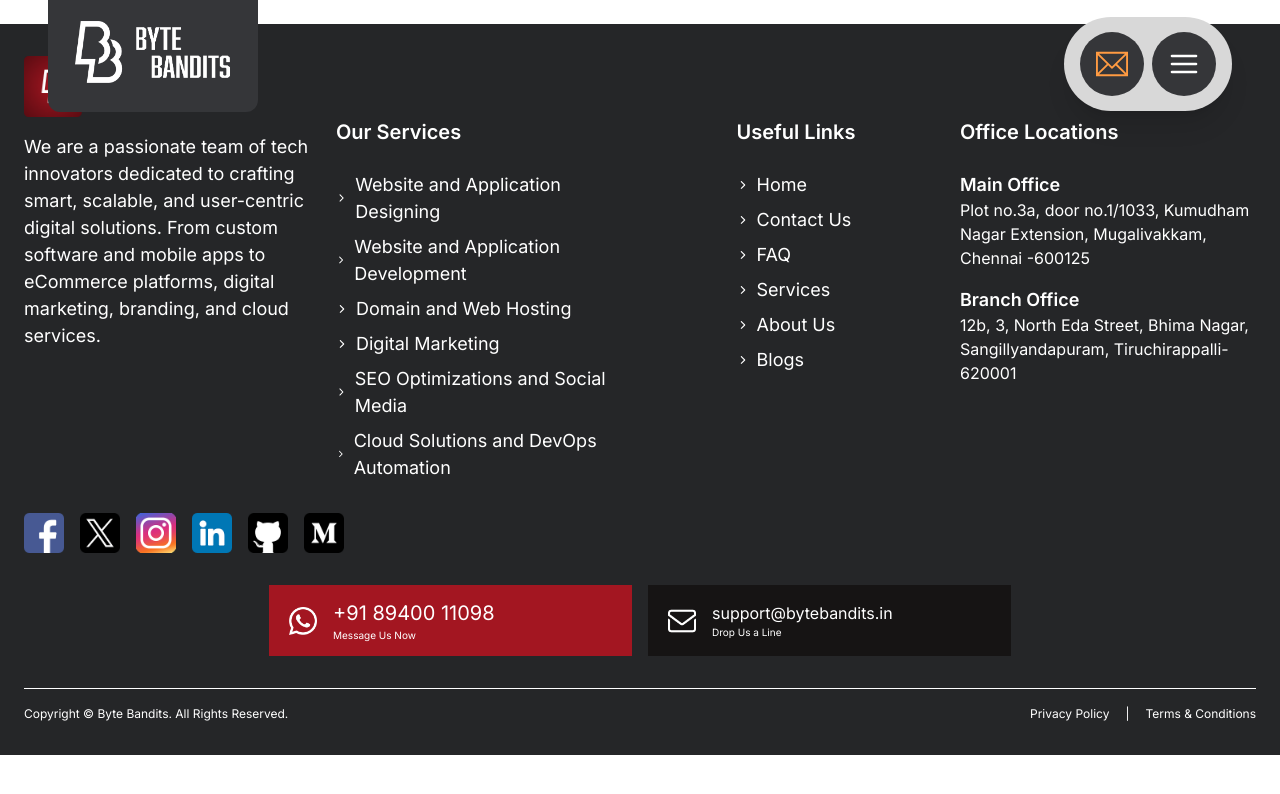
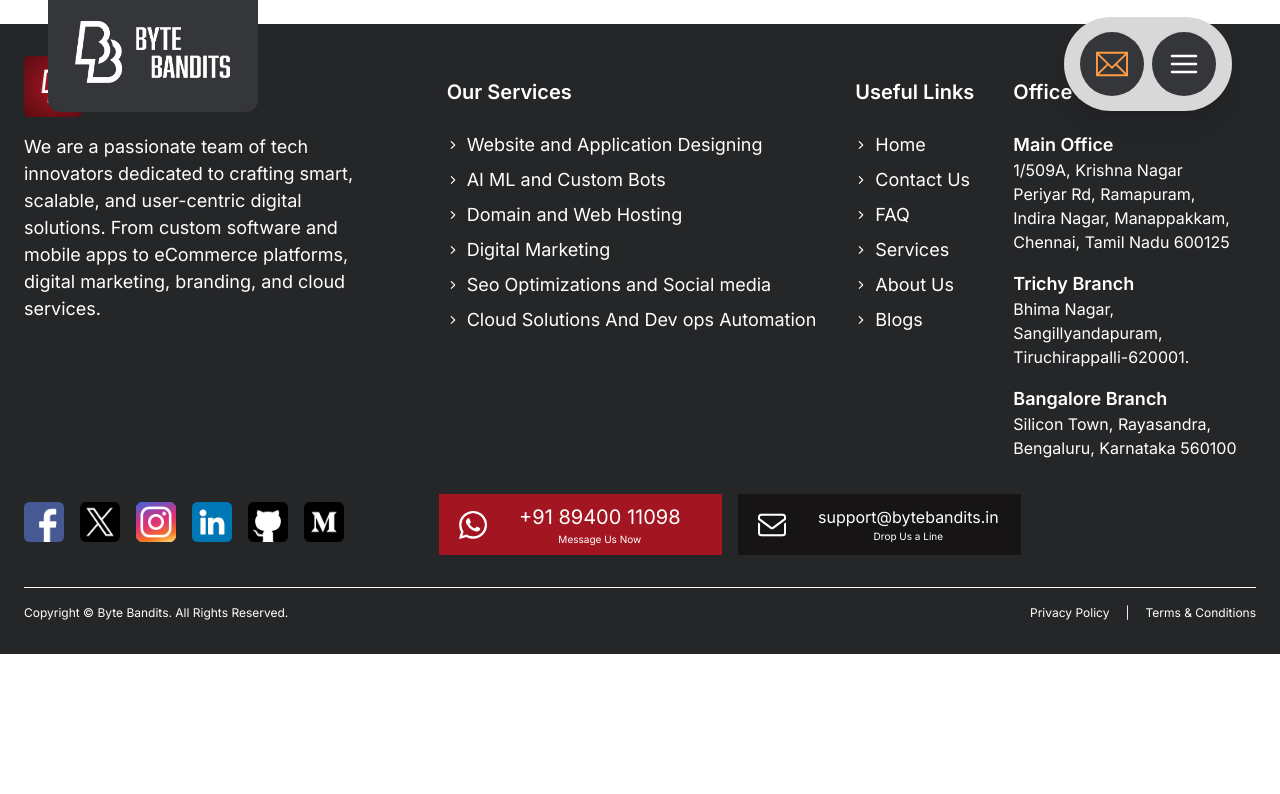
Before and after one commit to Byte-Bandits-India/ByteBandits, a Next.js app: page /about in a window 1280 px wide. Shown: the top 794 px of the page. Built offline with nearby package versions, Linux system fonts and the light colour scheme.

Commit message:
Update Footer.tsx

```diff
--- a/src/components/layout/Footer.tsx
+++ b/src/components/layout/Footer.tsx
@@ -4,55 +4,57 @@
 
 export default function Footer() {
   const socialMedia = [
-        { name: 'Facebook', href: 'https://facebook.com', icon: '/icons/social_media/Facebook.png' },
-        { name: 'Twitter', href: 'https://twitter.com', icon: '/icons/social_media/X.png' },
-        { name: 'Instagram', href: 'https://instagram.com', icon: '/icons/social_media/Instagram.png' },
-        { name: 'LinkedIn', href: 'https://linkedin.com', icon: '/icons/social_media/Linkdin.png' },
-        { name: 'GitHub', href: 'https://GitHub.com', icon: '/icons/social_media/Github.png' },
-        { name: 'Medium', href: 'https://medium.com', icon: '/icons/social_media/Medium.png' },
+    { name: "Facebook", href: "https://facebook.com", icon: "/icons/social_media/Facebook.png" },
+    { name: "Twitter", href: "https://twitter.com", icon: "/icons/social_media/X.png" },
+    { name: "Instagram", href: "https://instagram.com", icon: "/icons/social_media/Instagram.png" },
+    { name: "LinkedIn", href: "https://linkedin.com", icon: "/icons/social_media/Linkdin.png" },
+    { name: "GitHub", href: "https://github.com", icon: "/icons/social_media/Github.png" },
+    { name: "Medium", href: "https://medium.com", icon: "/icons/social_media/Medium.png" },
   ];
 
   return (
     <footer className="bg-[#252628] px-6 py-8 text-white overflow-x-hidden">
       {/* Mobile View */}
       <div className="md:hidden">
-                {/* Logo */}
         <div>
           <Image src="/logo_red.png" alt="Logo" width={156} height={61} />
-                    <p className="text-[14px] lg:text-[18px] text-left mt-[38px] font-normal tracking-[-0.02em]">
-                        We are a passionate team of tech innovators dedicated to crafting smart, scalable, and user-centric digital solutions. From custom software and mobile apps to eCommerce platforms, digital marketing, branding, and cloud services.
+          <p className="text-[14px] text-left mt-[38px] font-normal tracking-[-0.02em]">
+            We are a passionate team of tech innovators dedicated to crafting smart, scalable, and
+            user-centric digital solutions. From custom software and mobile apps to eCommerce
+            platforms, digital marketing, branding, and cloud services.
           </p>
         </div>
 
-                {/* Social Media */}
         <div className="flex gap-4 my-8">
           {socialMedia.map((social) => (
-                        <Link key={social.name} href={social.href} target="_blank" rel="noopener noreferrer" className="hover:scale-110 transition-transform">
-                            <Image
-                                src={social.icon}
-                                alt={social.name}
-                                width={24}
-                                height={24}
-                            />
+            <Link
+              key={social.name}
+              href={social.href}
+              target="_blank"
+              rel="noopener noreferrer"
+              className="hover:scale-110 transition-transform"
+            >
+              <Image src={social.icon} alt={social.name} width={24} height={24} />
             </Link>
           ))}
         </div>
 
-                {/* Our Services */}
         <div className="mt-8">
           <h2 className="text-[18px] font-semibold mb-6">Our Services</h2>
           <ul className="text-[12px] pl-2 list-none space-y-2">
             {[
               { name: "Website and Application Designing", href: "/services/website-design" },
-                            { name: "Website and Application Development", href: "/services/website-development" },
+              { name: "AI ML and Custom Bots", href: "/services/ai-ml-bots" },
               { name: "Domain and Web Hosting", href: "/services/domain-hosting" },
               { name: "Digital Marketing", href: "/services/digital-marketing" },
-                            { name: "SEO Optimizations and Social Media", href: "/services/seo-social" },
-                            { name: "Cloud Solutions and DevOps Automation", href: "/services/cloud-devops" },
+              { name: "Seo Optimizations and Social media", href: "/services/seo-social" },
+              { name: "Cloud Solutions And Dev ops Automation", href: "/services/cloud-devops" },
             ].map((service) => (
               <li key={service.name} className="flex items-center gap-2">
                 <IoIosArrowForward size={12} className="shrink-0" />
-                                <Link href={service.href} className="hover:underline">{service.name}</Link>
+                <Link href={service.href} className="hover:underline">
+                  {service.name}
+                </Link>
               </li>
             ))}
           </ul>
@@ -60,7 +62,6 @@
 
         {/* Useful Links and Office Locations */}
         <div className="mt-8 grid grid-cols-2 text-left">
-                    {/* Useful Links */}
           <div className="text-left justify-self-start">
             <h2 className="text-[16px] font-semibold mb-[25px]">Useful Links</h2>
             <div className="space-y-4 pl-2">
@@ -74,35 +75,67 @@
               ].map((link) => (
                 <div key={link.name} className="flex items-center gap-2">
                   <IoIosArrowForward size={12} className="shrink-0" />
-                                    <Link href={link.href} className="text-[12px] hover:underline">{link.name}</Link>
+                  <Link href={link.href} className="text-[12px] hover:underline">
+                    {link.name}
+                  </Link>
                 </div>
               ))}
             </div>
           </div>
 
-                    {/* Office Locations */}
           <div>
             <h2 className="text-[16px] font-semibold mb-6">Office Locations</h2>
             <div>
               <h3 className="text-[12px] font-semibold mb-1">Main Office</h3>
               <p className="text-[12px] whitespace-pre-line">
-                                Plot no.3a, door no.1/1033,
-                                Kumudham Nagar Extension,
-                                Mugalivakkam,
-                                Chennai -600125
+                1/509A, Krishna Nagar
+                {"\n"}Periyar Rd, Ramapuram,
+                {"\n"}Indira Nagar, Manappakkam,
+                {"\n"}Chennai, Tamil Nadu 600125
               </p>
-                            <h3 className="text-[12px] font-semibold mb-1 mt-4">Branch Office</h3>
+              <h3 className="text-[12px] font-semibold mb-1 mt-4">Trichy Branch</h3>
               <p className="text-[12px] whitespace-pre-line">
-                                12b, 3, North Eda Street,
                 Bhima Nagar,
-                                Sangillyandapuram,
-                                Tiruchirappalli-620001
+                {"\n"}Sangillyandapuram,
+                {"\n"}Tiruchirappalli-620001.
+              </p>
+              <h3 className="text-[12px] font-semibold mb-1 mt-4">Bangalore Branch</h3>
+              <p className="text-[12px] whitespace-pre-line">
+                Silicon Town, Rayasandra,
+                {"\n"}Bengaluru, Karnataka 560100
               </p>
             </div>
           </div>
         </div>
+<div className="flex flex-col md:flex-row md:gap-4 mt-8 justify-center items-center md:ml-[180px] md:mt-[-80px]">
+          <div className="bg-[#A31621] w-[100%] md:w-[283px] h-[61px] flex items-center px-5">
+            <Image
+              src="/icons/Whatsapp.png"
+              alt="WhatsApp icon"
+              width={28}
+              height={28}
+              className=" ml-5"
+            />
+            <div className="mx-auto">
+              <h1 className="text-white text-center text-[16px]">+91 89400 11098</h1>
+              <p className="text-[10px] text-center">Message Us Now</p>
+            </div>
+          </div>
 
-                {/* Footer Bottom - Mobile */}
+          <div className="bg-[#161414] w-[100%] md:w-[283px] h-[61px] flex items-center px-5">
+            <Image
+              src="/icons/White_mail.png"
+              alt="Mail icon"
+              width={28}
+              height={28}
+              className="mx-auto"
+            />
+            <div className="text-center mx-auto">
+              <h1 className="text-white text-[16px]">support@bytebandits.in</h1>
+              <p className="text-[10px]">Drop Us a Line</p>
+            </div>
+          </div>
+        </div>
         <div className="mt-8 border-t border-[#FFFFFF] pt-4">
           <p className="text-[12px] text-center">
             Copyright © Byte Bandits. All Rights Reserved.
@@ -112,38 +145,51 @@
 
       {/* Desktop View */}
       <div className="hidden md:block max-w-[1420px] mx-auto">
-                <Image src="/logo_white.png" alt="Logo" width={156} height={61} className="xl:h-[61px] xl:w-[220px]" />
-                <div className="grid grid-cols-1 md:grid-cols-4 gap-4">
-                    {/* 1 - Logo + About + Social Media */}
-                    <div>
+        <Image
+          src="/logo_white.png"
+          alt="Logo"
+          width={156}
+          height={61}
+          className="xl:h-[61px] xl:w-[220px]"
+        />
+        <div className="flex flex-col lg:flex-row gap-4 ">
+          {/* 1 - About */}
+          <div className="lg:w-[30%] mr-8">
             <p className="mt-4 text-[14px] xl:text-[18px]">
-                            We are a passionate team of tech innovators dedicated to crafting smart, scalable, and user-centric digital solutions. From custom software and mobile apps to eCommerce platforms, digital marketing, branding, and cloud services.
+              We are a passionate team of tech innovators dedicated to crafting smart, scalable, and
+              user-centric digital solutions. From custom software and mobile apps to eCommerce
+              platforms, digital marketing, branding, and cloud services.
             </p>
           </div>
 
           {/* 2 - Our Services */}
-                    <div>
-                        <h2 className="text-[18px] xl:text-[20px] font-semibold mb-4 md:mb-6">Our Services</h2>
+          <div className="lg:w-[70%] flex justify-start gap-20 lg:gap-0 mt-10 lg:justify-around lg:mt-[-30px] ">
+          <div className=" relative top-[-10px]">
+            <h2 className="text-[18px] xl:text-[20px] font-semibold mb-4 md:mb-6">
+              Our Services
+            </h2>
             <ul className="space-y-2 text-[12px] xl:text-[18px]">
               {[
-                                { name: "Website and Application Designing", href: "/services/website-design" },
-                                { name: "Website and Application Development", href: "/services/website-development" },
-                                { name: "Domain and Web Hosting", href: "/services/domain-hosting" },
-                                { name: "Digital Marketing", href: "/services/digital-marketing" },
-                                { name: "SEO Optimizations and Social Media", href: "/services/seo-social" },
-                                { name: "Cloud Solutions and DevOps Automation", href: "/services/cloud-devops" },
-                            ].map((service) => (
-                                <li key={service.name} className="flex items-center gap-2">
+                "Website and Application Designing",
+                "AI ML and Custom Bots",
+                "Domain and Web Hosting",
+                "Digital Marketing",
+                "Seo Optimizations and Social media",
+                "Cloud Solutions And Dev ops Automation",
+              ].map((item) => (
+                <li key={item} className="flex items-center gap-2">
                   <IoIosArrowForward size={12} />
-                                    <Link href={service.href} className="hover:underline">{service.name}</Link>
+                  <span>{item}</span>
                 </li>
               ))}
             </ul>
           </div>
 
           {/* 3 - Useful Links */}
-                    <div>
-                        <h2 className="text-[16px] xl:text-[20px] font-semibold mb-4 md:mb-6">Useful Links</h2>
+          <div className="relative top-[-10px]">
+            <h2 className="text-[16px] xl:text-[20px] font-semibold mb-4 md:mb-6">
+              Useful Links
+            </h2>
             <ul className="space-y-2 text-[12px] xl:text-[18px]">
               {[
                 { name: "Home", href: "/" },
@@ -155,33 +201,38 @@
               ].map((link) => (
                 <li key={link.name} className="flex items-center gap-2">
                   <IoIosArrowForward size={12} />
-                                    <Link href={link.href} className="hover:underline">{link.name}</Link>
+                  <Link href={link.href} className="hover:underline">
+                    {link.name}
+                  </Link>
                 </li>
               ))}
             </ul>
           </div>
 
           {/* 4 - Office Locations */}
-                    <div>
-                        <h2 className="text-[16px] xl:text-[20px] font-semibold mb-4 md:mb-6">Office Locations</h2>
+          <div className="relative top-[-10px]">
+            <h2 className="text-[16px] xl:text-[20px] font-semibold mb-4 md:mb-6">
+              Office Locations
+            </h2>
             <div className="text-[12px] space-y-4">
               <div>
                 <h3 className="font-semibold xl:text-[18px]">Main Office</h3>
                 <p className="whitespace-pre-line xl:text-[16px]">
-                                    Plot no.3a, door no.1/1033,
-                                    Kumudham Nagar Extension,
-                                    Mugalivakkam,
-                                    Chennai -600125
+                  1/509A, Krishna Nagar{"\n"}Periyar Rd, Ramapuram,{"\n"}Indira Nagar, Manappakkam,{"\n"}Chennai, Tamil Nadu 600125
                 </p>
               </div>
               <div>
-                                <h3 className="font-semibold xl:text-[18px]">Branch Office</h3>
+                <h3 className="font-semibold xl:text-[18px]">Trichy Branch</h3>
                 <p className="whitespace-pre-line xl:text-[16px]">
-                                    12b, 3, North Eda Street,
-                                    Bhima Nagar,
-                                    Sangillyandapuram,
-                                    Tiruchirappalli-620001
+                  Bhima Nagar,{"\n"}Sangillyandapuram,{"\n"}Tiruchirappalli-620001.
                 </p>
+              </div>
+              <div>
+                <h3 className="font-semibold xl:text-[18px]">Bangalore Branch</h3>
+                <p className="whitespace-pre-line xl:text-[16px]">
+                  Silicon Town, Rayasandra,{"\n"}Bengaluru, Karnataka 560100
+                </p>
+              </div>
             </div>
           </div>
         </div>
@@ -189,7 +240,13 @@
         {/* Social Media */}
         <div className="flex gap-4 my-8">
           {socialMedia.map((social) => (
-                        <Link key={social.name} href={social.href} target="_blank" rel="noopener noreferrer" className="hover:scale-110 transition-transform">
+            <Link
+              key={social.name}
+              href={social.href}
+              target="_blank"
+              rel="noopener noreferrer"
+              className="hover:scale-110 transition-transform"
+            >
               <Image
                 src={social.icon}
                 alt={social.name}
@@ -202,34 +259,49 @@
         </div>
 
         {/* Contact Cards */}
-                <div className="flex flex-col md:flex-row md:gap-4 mt-8 justify-center items-center">
-                    <div className="bg-[#A31621] w-full md:w-[363px] h-[71px] flex items-center px-5">
-                        <Image src='/icons/Whatsapp.png' alt="WhatsApp icon" width={28} height={28} className="mr-4" />
-                        <div>
-                            <h1 className="text-white text-[20px]">+91 89400 11098</h1>
-                            <p className="text-[10px]">Message Us Now</p>
+        <div className="flex flex-col md:flex-row md:gap-4 mt-8 justify-center items-center ml-[250px] lg:ml-[180px] md:mt-[-80px]">
+          <div className="bg-[#A31621] w-[200px] h-[50px] lg:w-[283px] lg:h-[61px] flex items-center px-5">
+            <Image
+              src="/icons/Whatsapp.png"
+              alt="WhatsApp icon"
+              width={28}
+              height={28}
+              className="mr-4"
+            />
+            <div className="lg:ml-4 lg:text-center">
+              <h1 className="text-white text-[12px] lg:text-[20px]">+91 89400 11098</h1>
+              <p className="text-[10px] ">Message Us Now</p>
             </div>
           </div>
 
-                    <div className="bg-[#161414] w-full md:w-[363px] h-[71px] flex items-center px-5">
-                        <Image src='/icons/White_mail.png' alt="Mail icon" width={28} height={28} className="mr-4" />
-                        <div>
-                            <h1 className="text-white text-[16px]">support@bytebandits.in</h1>
+          <div className="bg-[#161414] w-[220px] h-[50px] lg:w-[283px] lg:h-[61px] flex items-center px-5">
+            <Image
+              src="/icons/White_mail.png"
+              alt="Mail icon"
+              width={28}
+              height={28}
+              className="mr-4"
+            />
+            <div className="lg:text-center lg:ml-4">
+              <h1 className="text-white text-[12px] lg:text-[16px]">support@bytebandits.in</h1>
               <p className="text-[10px]">Drop Us a Line</p>
             </div>
           </div>
         </div>
+
+
         {/* Footer Bottom */}
         <div className="mt-8 border-t border-[#FFFFFF] pt-4">
-                    {/* Desktop: Copyright left, Privacy/Terms right */}
           <div className="hidden md:flex justify-between items-center">
-                        <p className="text-[12px]">
-                            Copyright © Byte Bandits. All Rights Reserved.
-                        </p>
+            <p className="text-[12px]">Copyright © Byte Bandits. All Rights Reserved.</p>
             <div className="text-[12px] space-x-4">
-                            <Link href="/privacy-policy" className="hover:underline">Privacy Policy</Link>
+              <Link href="/privacy-policy" className="hover:underline">
+                Privacy Policy
+              </Link>
               <span>|</span>
-                            <Link href="/terms-conditions" className="hover:underline">Terms & Conditions</Link>
+              <Link href="/terms-conditions" className="hover:underline">
+                Terms & Conditions
+              </Link>
             </div>
           </div>
         </div>
```
Lines whose indentation alone changed are shown as unchanged.
